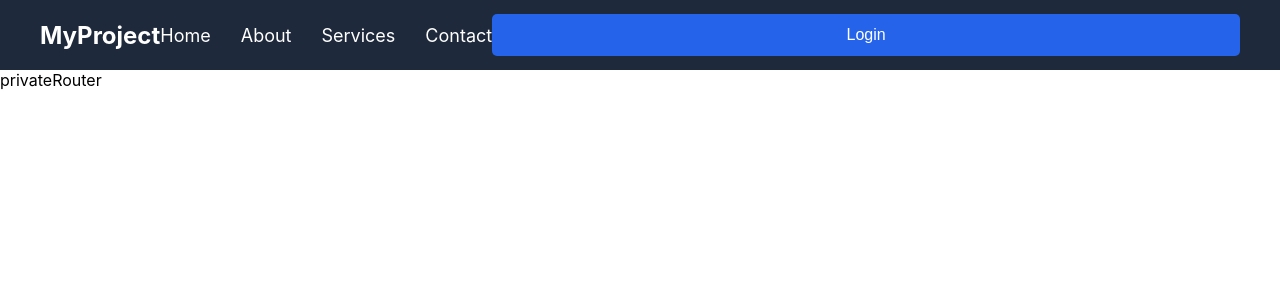
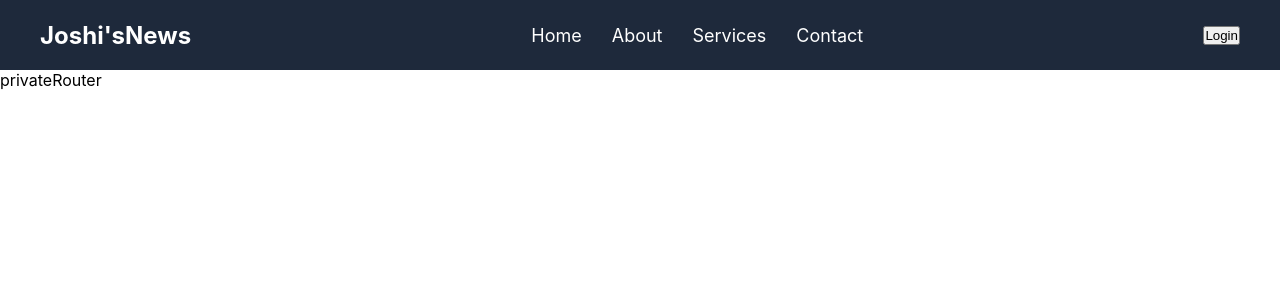
Before and after one commit to BasantJoshi10/redux-thunk, a React (Create React App) app: page / in a window 1280 px wide. Shown: the top 300 px of the page. Built offline with nearby package versions, Linux system fonts and the light colour scheme.

Commit message:
navbar fixed

```diff
--- a/src/component/navbar/navbar.jsx
+++ b/src/component/navbar/navbar.jsx
@@ -1,10 +1,15 @@
 import React from 'react'
+import { useNavigate } from 'react-router'
 import navbar from '../navbar/navbar-module.css'
 
 const Navbar = () => {
+    const navigate = useNavigate();
+    const handleLogin = () => {
+    navigate('/login');
+  };
   return (
     <nav className="navbar">
-        <div className="logo">MyProject</div>
+        <div className="logo">Joshi'sNews</div>
         <ul className="nav-links">
             <li><a href="/">Home</a></li>
             <li><a href="/">About</a></li>
@@ -12,7 +17,7 @@
             <li><a href="/">Contact</a></li>
         </ul>
 
-        <button className="login-btn">Login</button>
+        <button className="login-btn1" onClick={handleLogin}>Login</button>
       </nav>
   )
 }
```
